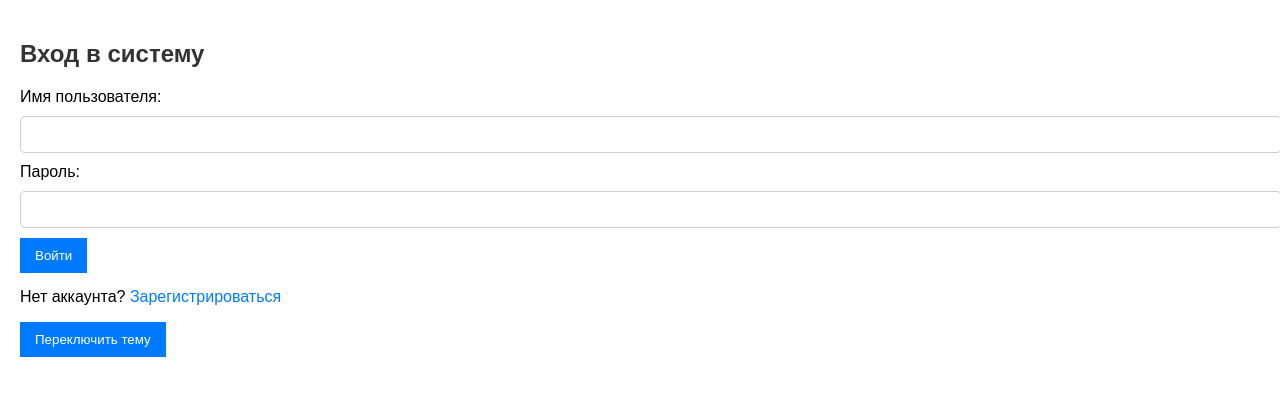
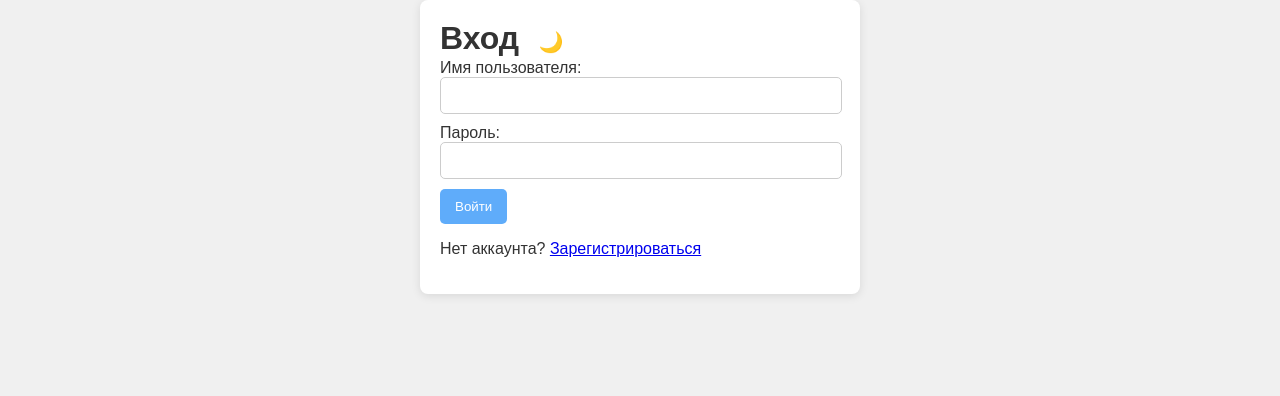
Before and after one commit to Provod228/expansion_project, a Django app: page /login/ in a window 1280 px wide. Shown: the top 396 px of the page. Run offline with Django 5.2, Linux system fonts and the light colour scheme.

Commit message:
add styles

```diff
--- a/myproject/myapp/styles/CSS/login.css
+++ b/myproject/myapp/styles/CSS/login.css
@@ -1,41 +1,77 @@
 /* Общие стили */
 body {
-    font-family: Arial, sans-serif;
+    font-family: 'Arial', sans-serif;
     margin: 0;
     padding: 0;
+    transition: background-color 0.3s, color 0.3s; /* Плавный переход */
 }
 
 /* Светлая тема */
 body {
-    background-color: #ffffff;
-    color: #000000;
+    background-color: #f0f0f0; /* Светлый фон */
+    color: #333; /* Темный текст */
 }
 
-.login-container {
+.container {
     padding: 20px;
 }
 
 /* Темная тема */
 .dark-theme {
-    background-color: #121212;
-    color: #ffffff;
+    background-color: #000000; /* Черный фон */
+    color: #ffffff; /* Светлый текст */
+}
+
+.dark-theme .container {
+    background-color: #1e1e1e; /* Темный фон для контейнера */
 }
 
 .dark-theme .login-container {
-    background-color: #1e1e1e;
+    background-color: #121212; /* Темный фон для контейнера */
+}
+
+.login-container {
+    padding: 20px;
+    max-width: 400px;
+    margin: auto;
+    background-color: #ffffff; /* Белый фон для контейнера */
+    border-radius: 8px; /* Закругленные углы */
+    box-shadow: 0 2px 10px rgba(0, 0, 0, 0.1); /* Тень */
+}
+
+/* Стили для заголовка */
+h1 {
+    margin-bottom: 20px;
+    color: #333; /* Цвет заголовка */
+}
+
+.dark-theme h1 {
+    color: #ffffff; /* Цвет заголовка в темной теме */
 }
 
 /* Стили для кнопок */
 button {
-    background-color: #007bff;
-    color: white;
+    background-color: #5facfa; /* Синий фон */
+    color: white; /* Белый текст */
     border: none;
     padding: 10px 15px;
     cursor: pointer;
+    border-radius: 5px; /* Закругленные углы */
+    transition: background-color 0.3s; /* Плавный переход */
 }
 
 button:hover {
-    background-color: #0056b3;
+    background-color: #afcff1; /* Темный синий при наведении */
+}
+
+/* Темная тема для кнопок */
+.dark-theme button {
+    background-color: #003d7a; /* Ярко-синий фон для кнопок в темной теме */
+    color: #ffffff; /* Белый текст */
+}
+
+.dark-theme button:hover {
+    background-color: #022645; /* Темный синий при наведении в темной теме */
 }
 
 /* Стили для сообщений об ошибках */
@@ -43,28 +79,35 @@ button:hover {
     color: red;
 }
 
-h2 {
-    margin-bottom: 20px;
-    color: #333; /* Цвет заголовка */
+/* Стили для текстового поля */
+input[type="text"],
+input[type="password"] {
+    width: calc(100% - 20px);
+    padding: 10px;
+    border: 1px solid #ccc; /* Светлая тема */
+    border-radius: 5px;
+    margin-bottom: 10px; /* Отступ снизу */
 }
 
-input[type="text"], input[type="password"] {
-    width: 100%; /* Полная ширина */
-    padding: 10px;
-    margin: 10px 0; /* Отступы сверху и снизу */
-    border: 1px solid #ccc; /* Цвет границы */
-    border-radius: 5px; /* Закругление углов */
+/* Темная тема для текстового поля */
+.dark-theme input[type="text"],
+.dark-theme input[type="password"] {
+    background-color: #333; /* Темный фон для текстового поля */
+    color: #ffffff; /* Светлый текст */
+    border: 1px solid #555; /* Темная граница */
 }
 
-p {
-    margin-top: 15px; /* Отступ сверху для параграфа */
+/* Стили для кнопки переключения темы */
+.theme-toggle-button {
+    background-color: transparent; /* Прозрачный фон */
+    border: none; /* Без границы */
+    cursor: pointer; /* Курсор в виде указателя */
+    font-size: 20px; /* Размер иконки */
+    padding: 5px; /* Отступы */
 }
 
-a {
-    color: #007bff; /* Цвет ссылки */
-    text-decoration: none; /* Убираем подчеркивание */
+/* Иконки */
+.icon {
+    display: inline-block;
+    transition: transform 0.3s; /* Плавный переход для иконок */
 }
-
-a:hover {
-    text-decoration: underline; /* Подчеркивание при наведении */
-}
--- a/myproject/myapp/templates/login.html
+++ b/myproject/myapp/templates/login.html
@@ -9,7 +9,12 @@
 </head>
 <body>
     <div class="login-container">
-        <h2>Вход в систему</h2>
+        <div class="header">
+            <h1 style="display: inline;">Вход</h1>
+            <button id="theme-toggle" class="theme-toggle-button" style="margin-left: 10px;">
+                <span id="theme-icon" class="icon">🌙</span>
+            </button>
+        </div>
         {% if error %}
             <div class="error-message">{{ error }}</div> <!-- Сообщение об ошибке -->
         {% endif %}
@@ -26,14 +31,40 @@
             <button type="submit">Войти</button>
         </form>
         <p>Нет аккаунта? <a href="{% url 'register' %}">Зарегистрироваться</a></p> <!-- Кнопка для регистрации -->
-        <button id="theme-toggle">Переключить тему</button> <!-- Кнопка переключения темы -->
     </div>
 
     <script>
-        const themeToggle = document.getElementById('theme-toggle');
-        themeToggle.addEventListener('click', () => {
+        // Функция для переключения темы
+        function toggleTheme() {
             document.body.classList.toggle('dark-theme');
-        });
+            const themeIcon = document.getElementById('theme-icon');
+
+            // Сохранение темы в localStorage
+            if (document.body.classList.contains('dark-theme')) {
+                themeIcon.textContent = '☀️'; // Иконка для светлой темы
+                localStorage.setItem('theme', 'dark');
+            } else {
+                themeIcon.textContent = '🌙'; // Иконка для темной темы
+                localStorage.setItem('theme', 'light');
+            }
+        }
+
+        // Проверка сохраненной темы при загрузке страницы
+        window.onload = function() {
+            const savedTheme = localStorage.getItem('theme');
+            if (savedTheme === 'dark') {
+                document.body.classList.add('dark-theme');
+                document.getElementById('theme-icon').textContent = '☀️'; // Иконка для светлой темы
+            } else {
+                document.getElementById('theme-icon').textContent = '🌙'; // Иконка для темной темы
+            }
+
+            // Добавление обработчика события для кнопки переключения темы
+            const themeToggle = document.getElementById('theme-toggle');
+            if (themeToggle) {
+                themeToggle.addEventListener('click', toggleTheme);
+            }
+        };
     </script>
 </body>
 </html>
```
Also changed, not shown: myproject/myapp/styles/CSS/chat.css (+30 -9 lines), myproject/myapp/styles/CSS/register.css (+64 -27 lines), myproject/myapp/templates/chat.html (+35 -16 lines), myproject/myapp/templates/register.html (+36 -5 lines), myproject/db.sqlite3.
